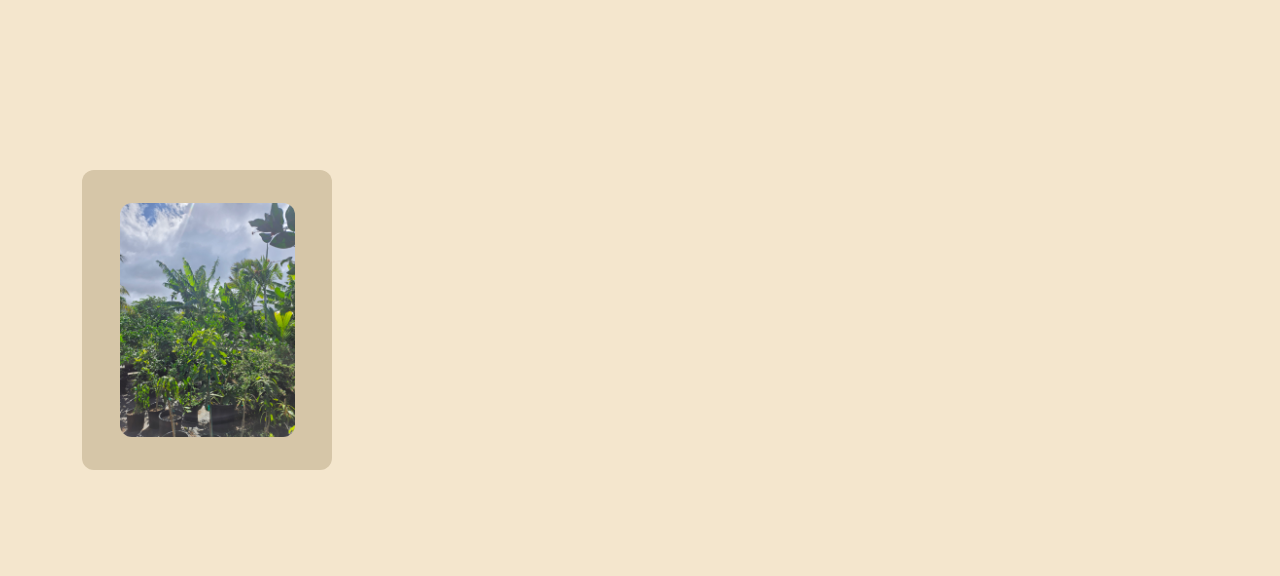
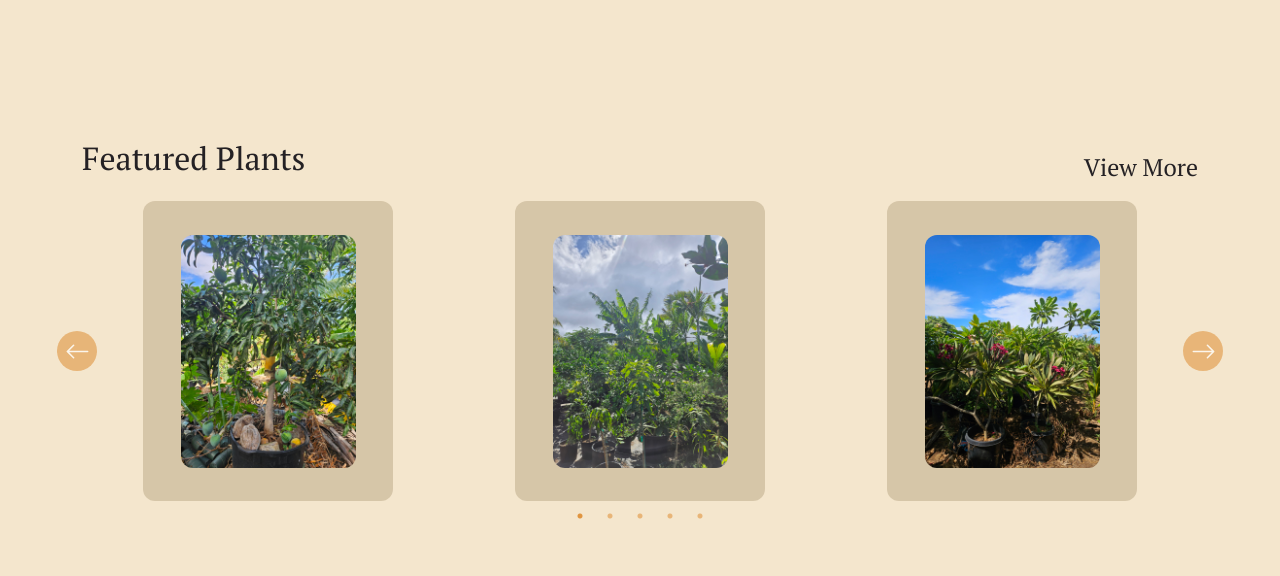
Before and after one commit to dhanielbolosan/azteca-nursery, a Next.js app in the folder azteca-nursery/: page / in a window 1280 px wide. Shown: the part 1680-2256 px from the top of the page. Built offline with nearby package versions, Linux system fonts and the light colour scheme; a web font is replaced by a local one.

Commit message:
Basic Slider Completed

```diff
--- a/azteca-nursery/src/app/globals.css
+++ b/azteca-nursery/src/app/globals.css
@@ -329,13 +329,15 @@ a {
 .plant-card {
   background-color: #d6c6a8;
   border-radius: 12px;
-  width: 250px;
+  width: 100%;
+  max-width: 250px;
   height: 300px;
   display: flex;
   justify-content: center;
   align-items: center;
   overflow: hidden;
   position: relative;
+  margin: 0 auto;
 }
 
 .plant-image {
@@ -410,7 +412,20 @@ a {
   text-align: left;
 }
 
+/* slick slider */
+.slick-prev::before,.slick-next::before{
+   display:none;
 
+}
+
+.slick-dots li button:before {
+  color: #E09540 !important;
+  opacity: 0.6 !important;
+}
+
+.slick-dots li.slick-active button:before {
+  opacity: 1 !important;
+}
 
 /* responsive elements */
 /* tablets */
--- a/azteca-nursery/src/app/page.tsx
+++ b/azteca-nursery/src/app/page.tsx
@@ -1,9 +1,47 @@
 'use client';
 
 import { Container, Button, Image } from "react-bootstrap";
-import PlantCard from "@/components/PlantCard";
+import FeaturedSlider from "@/components/FeaturedSlider";
 
 export default function Home() {
+  const featuredPlants = [
+    {
+      id: 1,
+      name: "Plant 1",
+      image: "/images/plants/123_1 2.JPEG",
+      price: 10,
+      description: "A beautiful plant 1"
+    },
+    {
+      id: 2,
+      name: "Plant 2",
+      image: "/images/plants/123_1 3.JPEG",
+      price: 15,
+      description: "A beautiful plant 2"
+    },
+    {
+      id: 3,
+      name: "Plant 3",
+      image: "/images/plants/123_1 4.JPEG",
+      price: 20,
+      description: "A beautiful plant 3"
+    },
+    {
+      id: 4,
+      name: "Plant 4",
+      image: "/images/plants/123_1 5.JPEG",
+      price: 15,
+      description: "A beautiful plant 4"
+    },
+    {
+      id: 5,
+      name: "Plant 5",
+      image: "/images/plants/123_1 6.JPEG",
+      price: 20,
+      description: "A beautiful plant 5"
+    }
+  ]
+
   return (
     <>
       {/* Homepage */}
@@ -37,7 +75,11 @@ export default function Home() {
       {/* Catalog */}
       <div id="catalog" className="section">
         <Container>
-          <PlantCard />
+          <div style={{ display: "flex", justifyContent: "space-between", alignItems: "flex-end", marginBottom: "1rem"}}>
+            <h2 style={{ fontFamily: "Pt Serif", color: "#242124", fontSize:"2rem" }}>Featured Plants</h2>
+            <a href="/catalog"style={{ fontFamily: "Pt Serif", color: "#242124", cursor: "pointer", fontSize: "1.5rem" }}>View More</a>
+          </div>
+          <FeaturedSlider plants={featuredPlants} />
         </Container>
       </div>
 
--- /dev/null
+++ b/azteca-nursery/src/components/FeaturedSlider.tsx
@@ -0,0 +1,75 @@
+import "slick-carousel/slick/slick.css";
+import "slick-carousel/slick/slick-theme.css";
+import React, { MouseEventHandler } from "react";
+import Slider from "react-slick";
+import PlantCard from "@/components/PlantCard";
+import { ArrowRight, ArrowLeft } from "react-bootstrap-icons";
+
+type Plant = {
+    id: number;
+    image: string;
+    name: string;
+    price?: number;
+    description?: string;
+};
+
+interface PlantSliderProps {
+    plants: Plant[];
+}
+
+interface CustomArrowProps {
+    className?: string;
+    onClick?: MouseEventHandler<HTMLDivElement>;
+    icon: React.ReactNode;
+}
+
+function CustomArrows({ className, onClick, icon }: CustomArrowProps) {
+    return (
+        <div
+            className={className}
+            onClick={onClick}
+            style={{
+                display: "flex",
+                justifyContent: "center",
+                alignItems: "center",
+                background: "#E09540",
+                borderRadius: "50%",
+                width: "40px",
+                height: "40px",
+                opacity: 0.6,
+            }}
+            onMouseEnter={(e) => (e.currentTarget.style.opacity = "1")}
+            onMouseLeave={(e) => (e.currentTarget.style.opacity = "0.6")}
+        >
+            {icon}
+        </div>
+    );
+}
+
+export default function PlantSlider({ plants }: PlantSliderProps) {
+    const settings = {
+        dots: true,
+        infinite: true,
+        speed: 500,
+        slidesToShow: 3,
+        slidesToScroll: 1,
+        centerMode: true,
+        centerPadding: "0px",
+        nextArrow: <CustomArrows icon={<ArrowRight size={25} color="#ffffff" />} />,
+        prevArrow: <CustomArrows icon={<ArrowLeft size={25} color="#ffffff" />} />,
+        responsive: [
+            { breakpoint: 1024, settings: { slidesToShow: 2 } },
+            { breakpoint: 768, settings: { slidesToShow: 1 } },
+        ],
+    };
+
+    return (
+        <Slider {...settings}>
+            {plants.map((plant) => (
+                <div key={plant.id} style={{ display: 'flex', justifyContent: 'center' }}>
+                    <PlantCard plant={plant} />
+                </div>
+            ))}
+        </Slider>
+    );
+}
--- a/azteca-nursery/src/components/PlantCard.tsx
+++ b/azteca-nursery/src/components/PlantCard.tsx
@@ -1,7 +1,19 @@
 import { useState } from 'react';
 import { Image, Modal, Button } from 'react-bootstrap';
 
-export default function PlantCard() {
+type Plant = {
+    id: number;
+    image: string;
+    name: string;
+    price?: number;
+    description?: string;
+};
+
+interface PlantCardProps {
+    plant: Plant;
+}
+
+export default function PlantCard({ plant }: PlantCardProps) {
     const [showModal, setShowModal] = useState(false);
 
     const handleOpenModal = () => setShowModal(true);
@@ -12,8 +24,8 @@ export default function PlantCard() {
             <div className="plant-card" onClick={handleOpenModal}>
                 <Image
                     className="plant-image"
-                    src="/images/plants/123_1 2.JPEG"
-                    alt="Plant"
+                    src={plant.image}
+                    alt={plant.name}
                 />
                 <div className="plant-overlay">
                     <h3
@@ -24,16 +36,16 @@ export default function PlantCard() {
                         marginBottom: "0.5rem"
                         }}
                     >
-                        Plant Name
+                        {plant.name}
                     </h3>
                     <p
                         style={{
-                        color: "#E09540",
-                        fontFamily: "Pt Serif",
-                        fontSize: "1.5rem",
+                            color: "#E09540",
+                            fontFamily: "Pt Serif",
+                            fontSize: "1.5rem",
                         }}
                     >
-                        $10
+                        {plant.price ? `$${plant.price}` : 'N/A'}
                     </p>
                 </div>
             </div>
@@ -51,15 +63,15 @@ export default function PlantCard() {
                         <div className="plant-modal-image">
                             <Image
                                 className="plant-modal-img"
-                                src="/images/plants/123_1 2.JPEG"
-                                alt="Plant"
+                                src={plant.image}
+                                alt={plant.name}
                             />
 
                         </div>
                         <div className="plant-modal-info">
-                            <h2 style={{ fontFamily: "Pt Serif", fontSize: "2rem", color: "#242124" }}>Plant name</h2>
-                            <p style={{ fontSize: "1rem", lineHeight: "1.5", color: "#242124" }}>Lorem ipsum dolor sit amet consectetur adipiscing elit. Sit amet consectetur adipiscing elit quisque faucibus ex. Adipiscing elit quisque faucibus ex sapien vitae pellentesque.</p>
-                            <p style={{ fontSize: "1.5rem", color: "#242124" }}>$10</p>
+                            <h2 style={{ fontFamily: "Pt Serif", fontSize: "2rem", color: "#242124" }}>{plant.name}</h2>
+                            <p style={{ fontSize: "1rem", lineHeight: "1.5", color: "#242124" }}>{plant.description}</p>
+                            <p style={{ fontSize: "1.5rem", color: "#242124" }}>{plant.price ? `$${plant.price}` : 'N/A'}</p>
                             <Button className="custom-button" style={{ maxWidth: "150px" }}>Check Availability</Button>
                         </div>
                     </div>
```
Also changed, not shown: azteca-nursery/package.json (+6 -1 lines), 1 other file (tests, documents, lock files or other folders).
